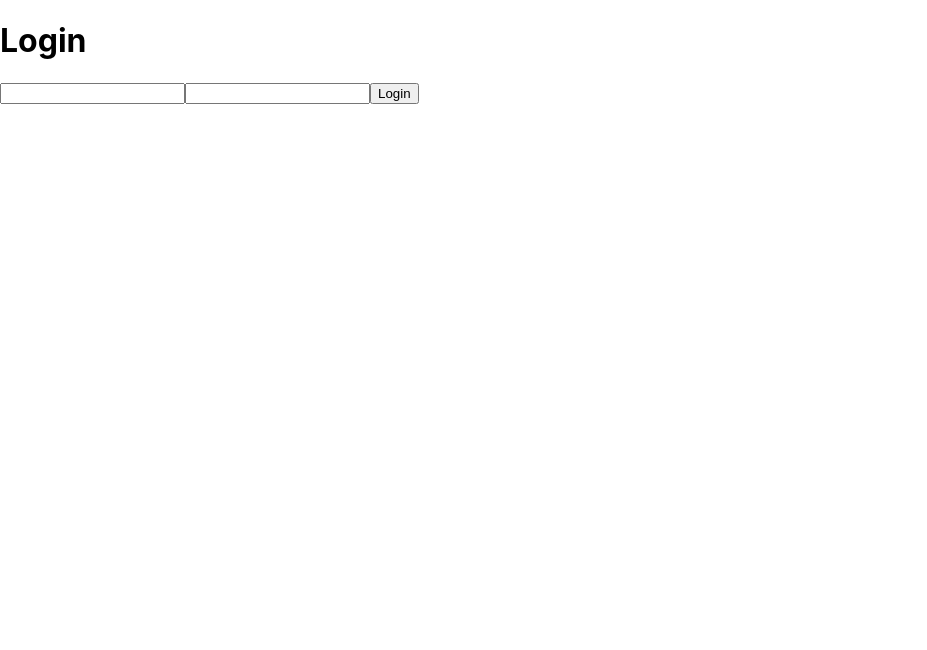
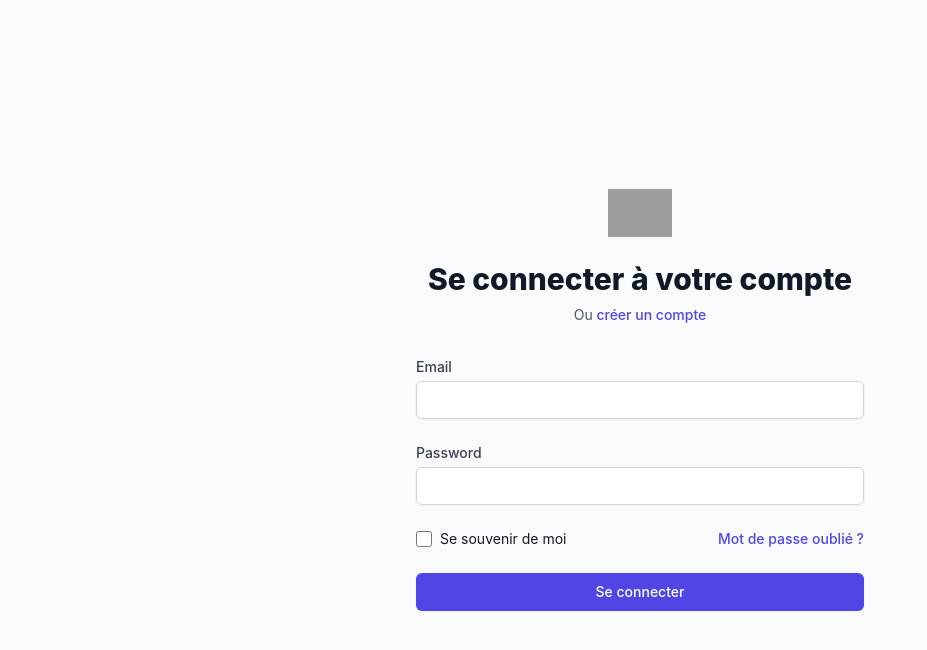
Before and after one commit to Tdiouf10/recettes, a React (Create React App) app: page /login in a window 1280 px wide. Shown: the top 650 px of the page, without its empty margins (0-927 px from the left). Built offline with nearby package versions, Linux system fonts and the light colour scheme; grey boxes are pictures that could not be loaded.

Commit message:
Page Login Tailwing

```diff
--- a/src/components/Login.tsx
+++ b/src/components/Login.tsx
@@ -1,16 +1,15 @@
 import React, {useContext, useState} from "react";
-import {useNavigate} from "react-router-dom";
+import {useNavigate, NavLink} from "react-router-dom";
 import {signInWithEmailAndPassword} from "firebase/auth";
 import {auth} from "../firebase";
 import {AuthContext} from "../provider/AuthProvider";
-
 const Login = () => {
     const [email, setEmail] = useState('')
     const [password, setPassword] = useState('')
 
     const navigate = useNavigate()
 
-    const {setUser, error, setError} : any = useContext(AuthContext)
+    const {setUser, error, setError}: any = useContext(AuthContext)
 
     const signIn = async (e: any) => {
         e.preventDefault()
@@ -23,7 +22,7 @@ const Login = () => {
                 localStorage.setItem('@user', JSON.stringify(response.user))
                 navigate('/home')
             }
-        } catch (error : any) {
+        } catch (error: any) {
             if (error.code === 'auth/user-not-found') {
                 setError('Votre email ou mot de passse est incorrect')
             } else {
@@ -36,19 +35,82 @@ const Login = () => {
         }
     }
 
+    // Template page connexion react et tailwind
     return (
-        <div>
-            <h1>Login</h1>
+        <div className="flex items-center justify-center h-screen bg-gray-50 dark:bg-gray-900">
+            <div className="w-full max-w-md">
+                <div>
+                    <img className="w-auto h-12 mx-auto"
+                         src="https://tailwindui.com/img/logos/workflow-mark-indigo-600.svg" alt="Workflow"/>
+                    <h2 className="mt-6 text-3xl font-extrabold text-center text-gray-900 dark:text-white">
+                        Se connecter à votre compte
+                    </h2>
+                    <p className="mt-2 text-sm text-center text-gray-600 dark:text-gray-400 max-w">
+                        Ou
+                        <NavLink to="/register" className="font-medium text-indigo-600 hover:text-indigo-500">
+                            {' '}créer un compte
+                        </NavLink>
+                    </p>
+                </div>
+                <div className="mt-8">
+                    <div className="mt-6">
+                        <form action="#" method="POST" className="space-y-6" onSubmit={signIn}>
+                            <div>
+                                <label htmlFor="email"
+                                       className="block text-sm font-medium text-gray-700 dark:text-gray-200">
+                                    Email
+                                </label>
+                                <div className="mt-1">
+                                    <input id="email" name="email" type="email" value={email} onChange={e => setEmail(e.target.value)} autoComplete="email" required
 
-            {error && <p style={{color: 'red'}}>{error}</p>}
+                                           className="block w-full px-3 py-2 border border-gray-300 rounded-md shadow-sm appearance-none focus:outline-none focus:ring-indigo-500 focus:border-indigo-500 dark:bg-gray-800 dark:text-gray-300 dark:border-gray-600 dark:focus:ring-gray-400 dark:focus:border-gray-400 sm:text-sm"
+                                    />
+                                </div>
+                            </div>
 
-            <form onSubmit={signIn}>
-                <input type="email" value={email} onChange={e => setEmail(e.target.value)}/>
-                <input type="password" value={password} onChange={e => setPassword(e.target.value)}/>
-                <button type="submit">Login</button>
-            </form>
+                            <div className="space-y-1">
+
+                                <label htmlFor="password"
+                                       className="block text-sm font-medium text-gray-700 dark:text-gray-200">
+                                    Password
+                                </label>
+                                <div className="mt-1">
+                                    <input id="password" name="password" type="password" value={password} onChange={e => setPassword(e.target.value)} autoComplete="current-password"
+                                           required
+                                           className="block w-full px-3 py-2 border border-gray-300 rounded-md shadow-sm appearance-none focus:outline-none focus:ring-indigo-500 focus:border-indigo-500 dark:bg-gray-800 dark:text-gray-300 dark:border-gray-600 dark:focus:ring-gray-400 dark:focus:border-gray-400 sm:text-sm"
+                                    />
+                                </div>
+                            </div>
+
+                            <div className="flex items-center justify-between">
+                                <div className="flex items-center">
+                                    <input id="remember_me" name="remember_me" type="checkbox"
+                                           className="w-4 h-4 text-indigo-600 border-gray-300 rounded focus:ring-indigo-500 dark:bg-gray-800 dark:border-gray-600 dark:focus:ring-gray-400"/>
+                                    <label htmlFor="remember_me"
+                                           className="block ml-2 text-sm text-gray-900 dark:text-gray-200">
+                                        Se souvenir de moi
+                                    </label>
+                                </div>
+
+                                <div className="text-sm">
+                                    <a href="#"
+                                       className="font-medium text-indigo-600 hover:text-indigo-500 dark:text-gray-200">
+                                        Mot de passe oublié ?
+                                    </a>
+                                </div>
+                            </div>
+
+                            <div>
+                                <button type="submit"
+                                        className="flex justify-center w-full px-4 py-2 text-sm font-medium text-white bg-indigo-600 border border-transparent rounded-md shadow-sm hover:bg-indigo-700 focus:outline-none focus:ring-2 focus:ring-offset-2 focus:ring-indigo-500">
+                                    Se connecter
+                                </button>
+                            </div>
+                        </form>
+                    </div>
+                </div>
+            </div>
         </div>
-    )
+    );
 }
-
 export default Login;
--- a/src/index.css
+++ b/src/index.css
@@ -1,3 +1,7 @@
+@tailwind base;
+@tailwind components;
+@tailwind utilities;
+
 body {
   margin: 0;
   font-family: -apple-system, BlinkMacSystemFont, 'Segoe UI', 'Roboto', 'Oxygen',
--- a/tailwind.config.js
+++ b/tailwind.config.js
@@ -1,7 +1,8 @@
 /** @type {import('tailwindcss').Config} */
 module.exports = {
-  content: [],
-  theme: {
+  content: [
+    "./src/**/*.{js,jsx,ts,tsx}",
+  ],  theme: {
     extend: {},
   },
   plugins: [],
```
